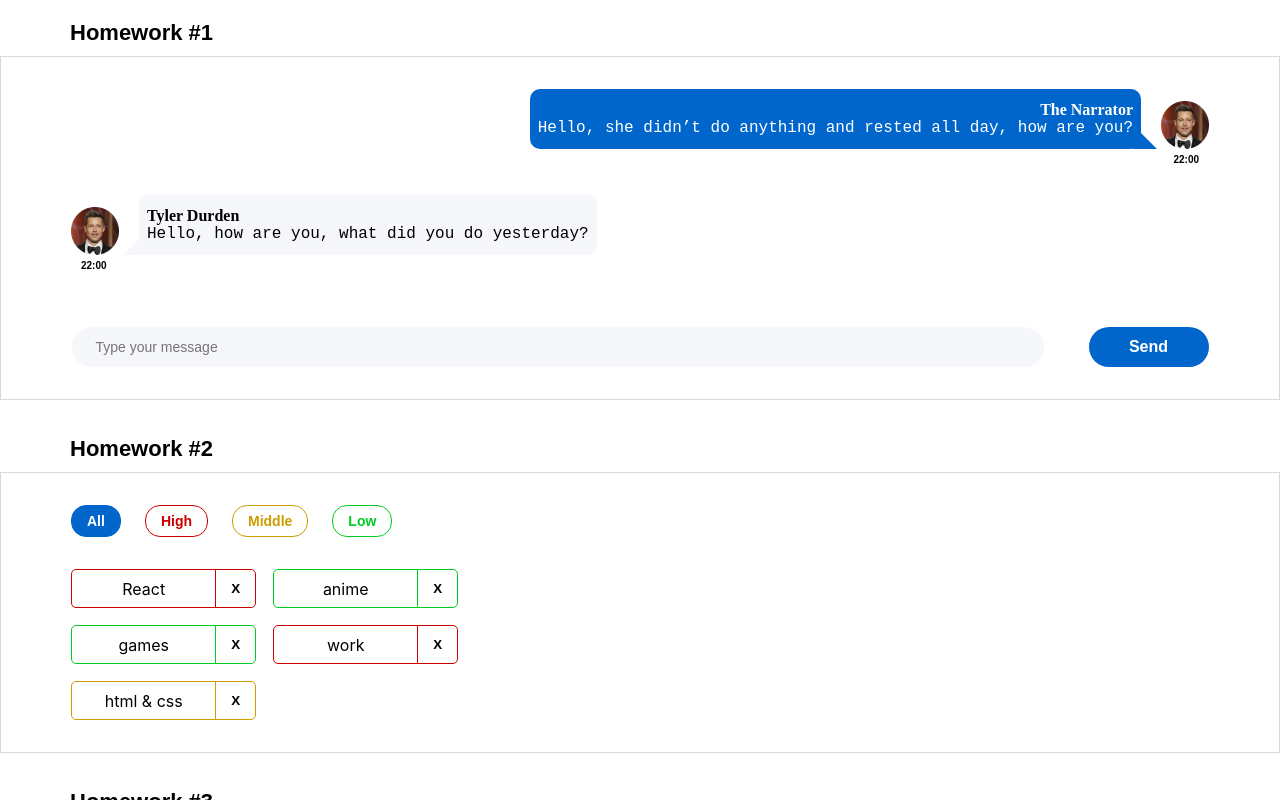
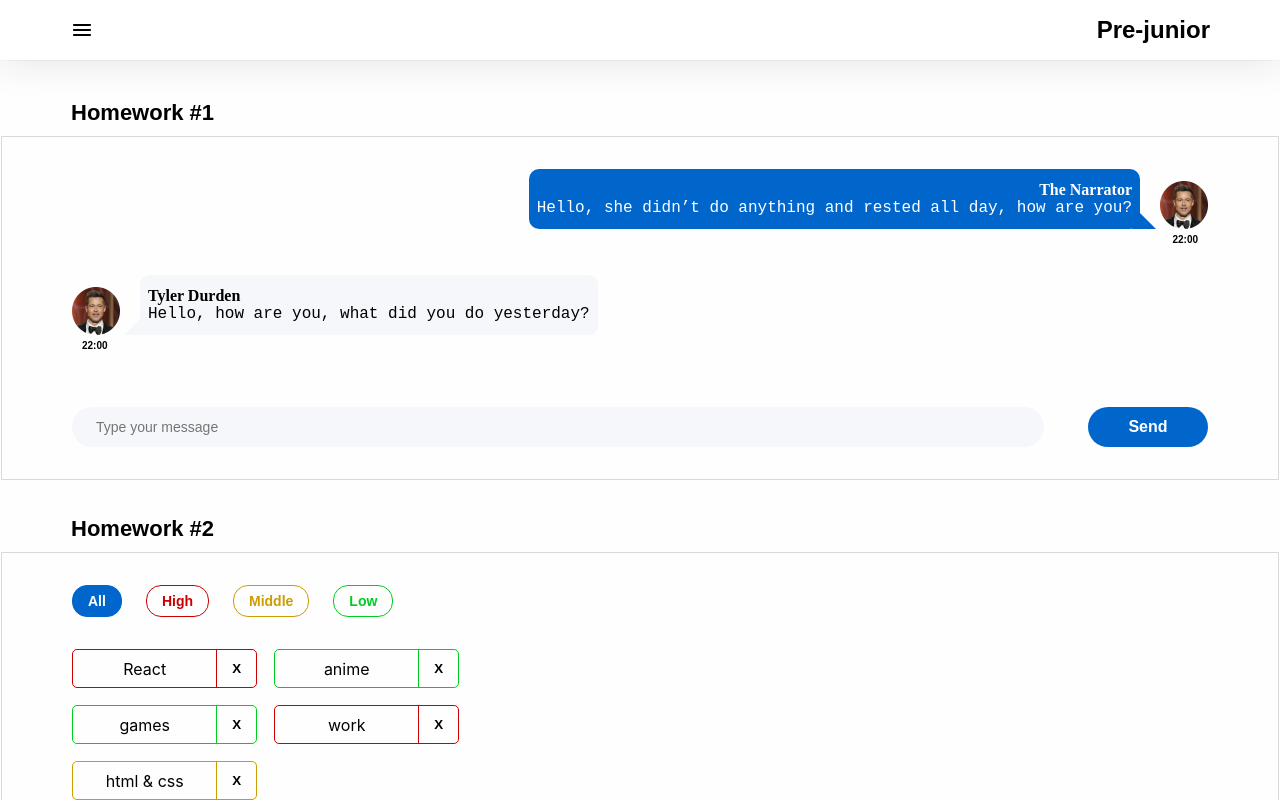
Before and after one commit to gabriilla87/homework-sprint2, a React (Create React App) app: page /#/pre-junior in a window 1280 px wide. Shown: the top 800 px of the page. Built offline with nearby package versions, Linux system fonts and the light colour scheme; the HTML template or start-up script is replaced by a standard one.

Commit message:
5-th homework is done

```diff
--- a/src/s1-main/App.module.css
+++ b/src/s1-main/App.module.css
@@ -1,16 +1,17 @@
 .App {
+    padding-top: 80px;
     --header_height: 60px;
     width: 100%;
     display: flex;
     justify-content: center;
     align-items: center;
-    background-color: #FFF;
+    background-color: #FEFEFE;
     flex-direction: column;
 }
 
 .hw {
     width: 100%;
-    background-color: #FFF;
+    background-color: #FEFEFE;
     padding: 32px 70px;
     border: 1px solid #D9D9D9;
 }
--- a/src/s1-main/App.tsx
+++ b/src/s1-main/App.tsx
@@ -4,18 +4,19 @@ import HW1 from '../s2-homeworks/hw01/HW1'
 import HW2 from "../s2-homeworks/hw02/HW2";
 import HW3 from "../s2-homeworks/hw03/HW3";
 import HW4 from "../s2-homeworks/hw04/HW4";
+import HW5 from "../s2-homeworks/hw05/HW5";
 
 function App() {
     return (
         <div className={s.App}>
-            <HW1/>
-            {/*раскомментировать по ходу выполнения*/}
-            <HW2/>
-            <HW3/>
-            <HW4/>
+            {/*<HW1/>*/}
+            {/*/!*раскомментировать по ходу выполнения*!/*/}
+            {/*<HW2/>*/}
+            {/*<HW3/>*/}
+            {/*<HW4/>*/}
 
             {/*при выполнении дз 5 и более - закомментировать здесь дз 1-4, так как они есть внутри дз 5*/}
-            {/*<HW5/>*/}
+            <HW5/>
         </div>
     )
 }
--- a/src/s2-homeworks/hw01/message/Message.module.css
+++ b/src/s2-homeworks/hw01/message/Message.module.css
@@ -30,6 +30,7 @@
     flex-direction: column;
     align-items: flex-end;
     margin-right: 20px;
+    z-index: 0;
 }
 
 .text:after {
--- a/src/s2-homeworks/hw05/Pages.tsx
+++ b/src/s2-homeworks/hw05/Pages.tsx
@@ -18,15 +18,15 @@ function Pages() {
             <Routes>
                 {/*роутинг будут писать студенты*/}
                 {/*в начале мы попадаем на страницу '/' и переходим сразу на страницу /pre-junior*/}
-                {/*<Route ...*/}
+                <Route path={'/'} element={<Navigate to={PATH.PRE_JUNIOR}/>}/>
 
                 {/*роуты для /pre-junior, /junior, /junior-plus*/}
-                {/*<Route ...*/}
-                {/*<Route ...*/}
-                {/*<Route ...*/}
+                <Route path={PATH.PRE_JUNIOR} element={<PreJunior/>}/>
+                <Route path={PATH.JUNIOR} element={<Junior/>}/>
+                <Route path={PATH.JUNIOR_PLUS} element={<JuniorPlus/>}/>
 
                 {/*роут для несуществующей страницы должен отрисовать <Error404 />*/}
-                {/*<Route ...*/}
+                <Route path={'*'} element={<Error404/>}/>
             </Routes>
         </div>
     )
--- a/src/s2-homeworks/hw05/header/Header.module.css
+++ b/src/s2-homeworks/hw05/header/Header.module.css
@@ -2,7 +2,22 @@
 }
 
 .header {
+    height: 60px;
+    width: 100%;
+    background-color: #FFF;
+    box-shadow: 0 0 40px 0 rgba(29, 33, 38, 0.13), 0 0 2px 0 rgba(29, 33, 38, 0.10);
+    display: flex;
+    align-items: center;
+    justify-content: space-between;
+    padding: 0 70px;
+    top: 0;
+    position: fixed;
+    z-index: 2;
 }
 
 .header h1 {
+    color: #000;
+    font-family: Montserrat, sans-serif;
+    font-size: 24px;
+    font-weight: 600;
 }
--- a/src/s2-homeworks/hw05/sidebar/Sidebar.module.css
+++ b/src/s2-homeworks/hw05/sidebar/Sidebar.module.css
@@ -1,24 +1,62 @@
 .sidebar {
+    display: none;
 }
 
 .sidebar.open {
+    top: 0;
+    left: 0;
+    width: 316px;
+    height: 100vh;
+    position: fixed;
+    background-color: #FFFFFF;
+    display: flex;
+    padding-left: 70px;
+    flex-direction: column;
+    z-index: 999;
 }
 
 .background {
+    top: 0;
+    width: 100%;
+    height: 100%;
+    position: fixed;
+    z-index: 3;
+    background-color: black;
+    opacity: 0.5;
 }
 
 .nav {
+    display: flex;
+    flex-direction: column;
+    align-items: flex-start;
+    gap: 45px;
 }
 
 .nav a {
+    text-decoration: none;
+    color: #000;
+    font-family: Montserrat, sans-serif;
+    font-size: 22px;
+    font-weight: 600;
 }
 
 .nav a:hover {
+    color: #58ACFF;
 }
 
 .nav a.active {
+    color: #0059B2;
+    text-decoration: underline;
 }
 .close {
+    background-color: #FFFFFF;
+    padding: 0;
+    border: none;
+    margin-top: 16px;
+    margin-right: 24px;
+    cursor: pointer;
+    align-self: flex-end;
+    margin-bottom: 20px;
 }
 
 .close img {
--- a/src/s2-homeworks/hw05/sidebar/Sidebar.tsx
+++ b/src/s2-homeworks/hw05/sidebar/Sidebar.tsx
@@ -31,7 +31,7 @@ export const Sidebar: FC<PropsType> = ({open, handleClose}) => {
                         id={'hw5-pre-junior-link'}
                         to={PATH.PRE_JUNIOR}
                         onClick={handleClose}
-                        // className={...} // делает студент
+                        className={({isActive}) => isActive ? s.active : ''} // делает студент
                     >
                         Pre-junior
                     </NavLink>
@@ -39,7 +39,7 @@ export const Sidebar: FC<PropsType> = ({open, handleClose}) => {
                         id={'hw5-junior-link'}
                         to={PATH.JUNIOR}
                         onClick={handleClose}
-                        // className={...} // делает студент
+                        className={({isActive}) => isActive ? s.active : ''} // делает студент
                     >
                         Junior
                     </NavLink>
@@ -47,7 +47,7 @@ export const Sidebar: FC<PropsType> = ({open, handleClose}) => {
                         id={'hw5-junior-plus-link'}
                         to={PATH.JUNIOR_PLUS}
                         onClick={handleClose}
-                        // className={...} // делает студент
+                        className={({isActive}) => isActive ? s.active : ''} // делает студент
                     >
                         Junior Plus
                     </NavLink>
```
